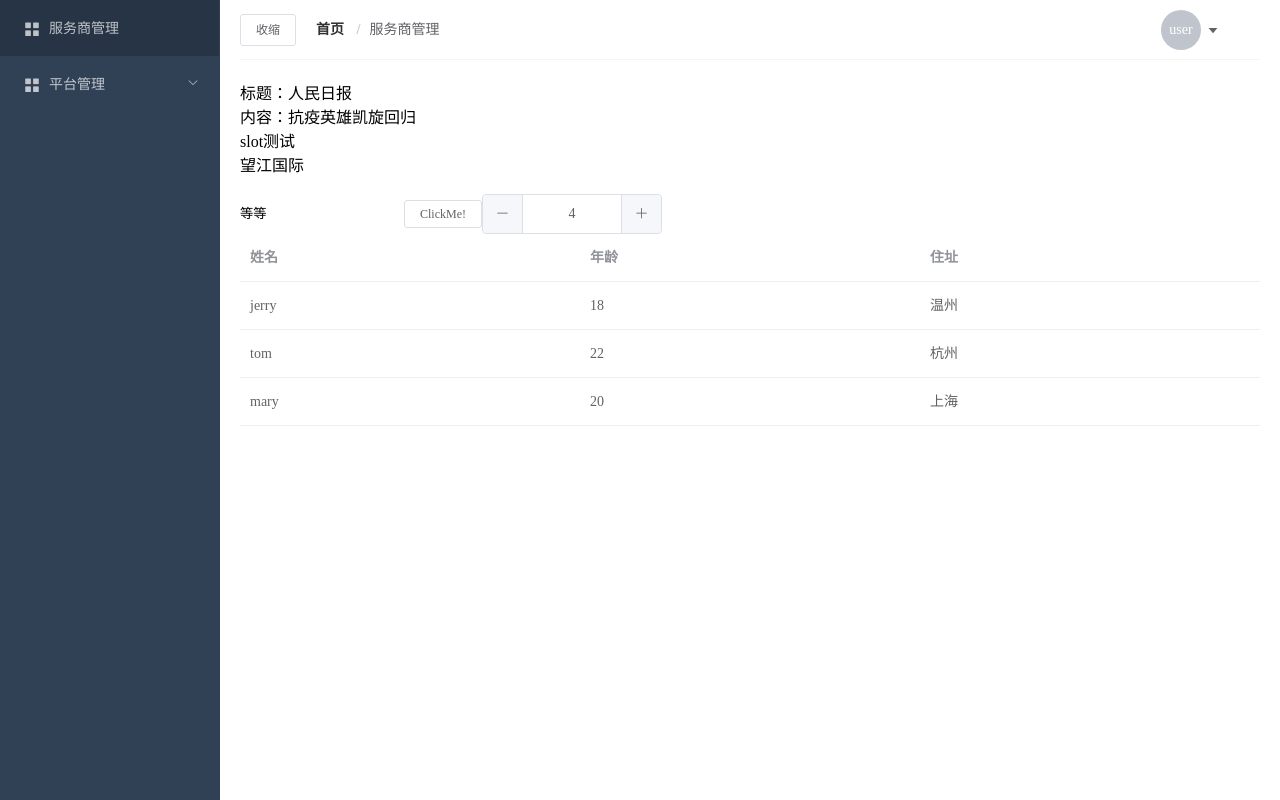
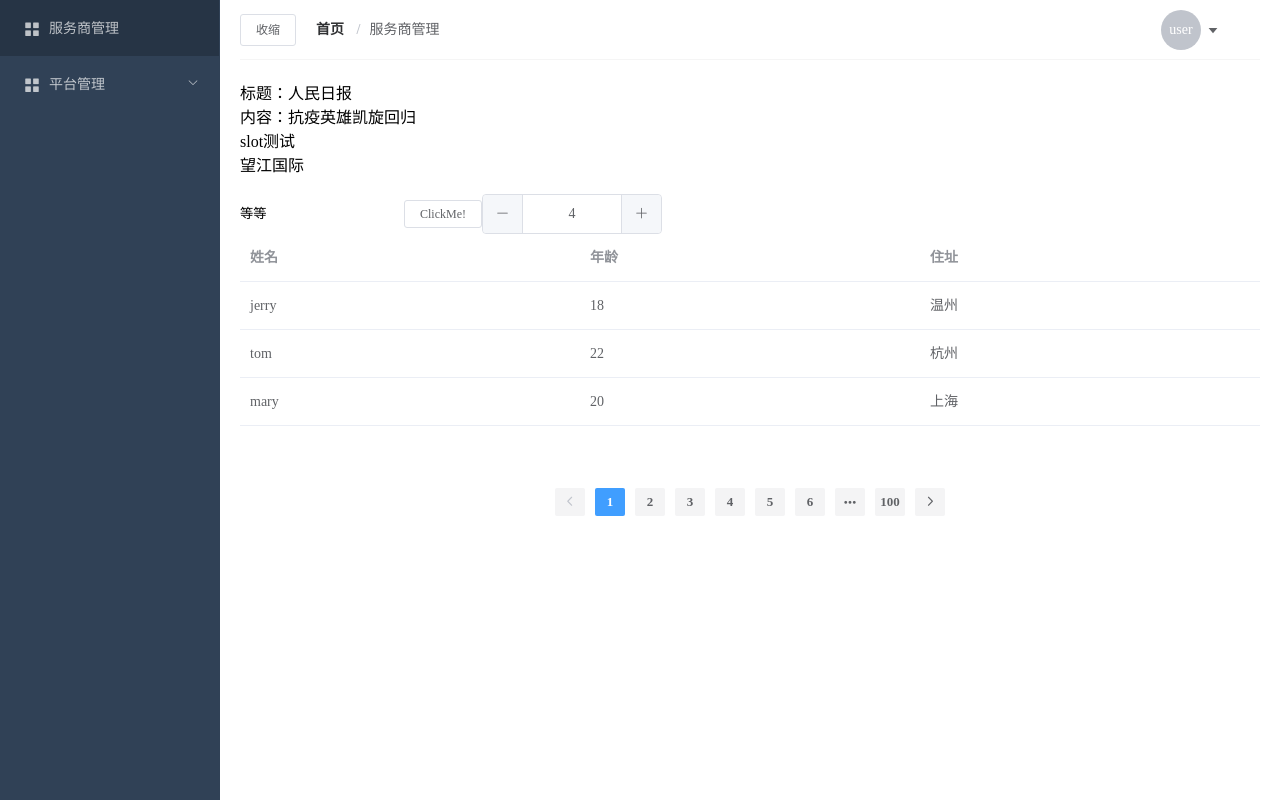
Before and after one commit to zhouxiankai/vue-admin-webpack4, a Vue app: page /home/facilitator in a window 1280 px wide. Built offline with nearby package versions, Linux system fonts and the light colour scheme.

Commit message:
update 服务商管理 分页

```diff
--- a/src/view/facilitator/index.vue
+++ b/src/view/facilitator/index.vue
@@ -13,6 +13,13 @@
       <el-table-column label="年龄" prop="age"></el-table-column>
       <el-table-column label="住址" prop="address"></el-table-column>
     </el-table>
+    <el-pagination
+      class="mt-60"
+      align="center"
+      background
+      layout="prev, pager, next"
+      :total="1000">
+    </el-pagination>
   </div>
 </template>
 
@@ -78,6 +85,8 @@ export default {
 
 <style lang="less" scoped>
 .faclitator-index{
-
+  .mt-60{
+    margin-top:60px;
+  }
 }
 </style>
```
